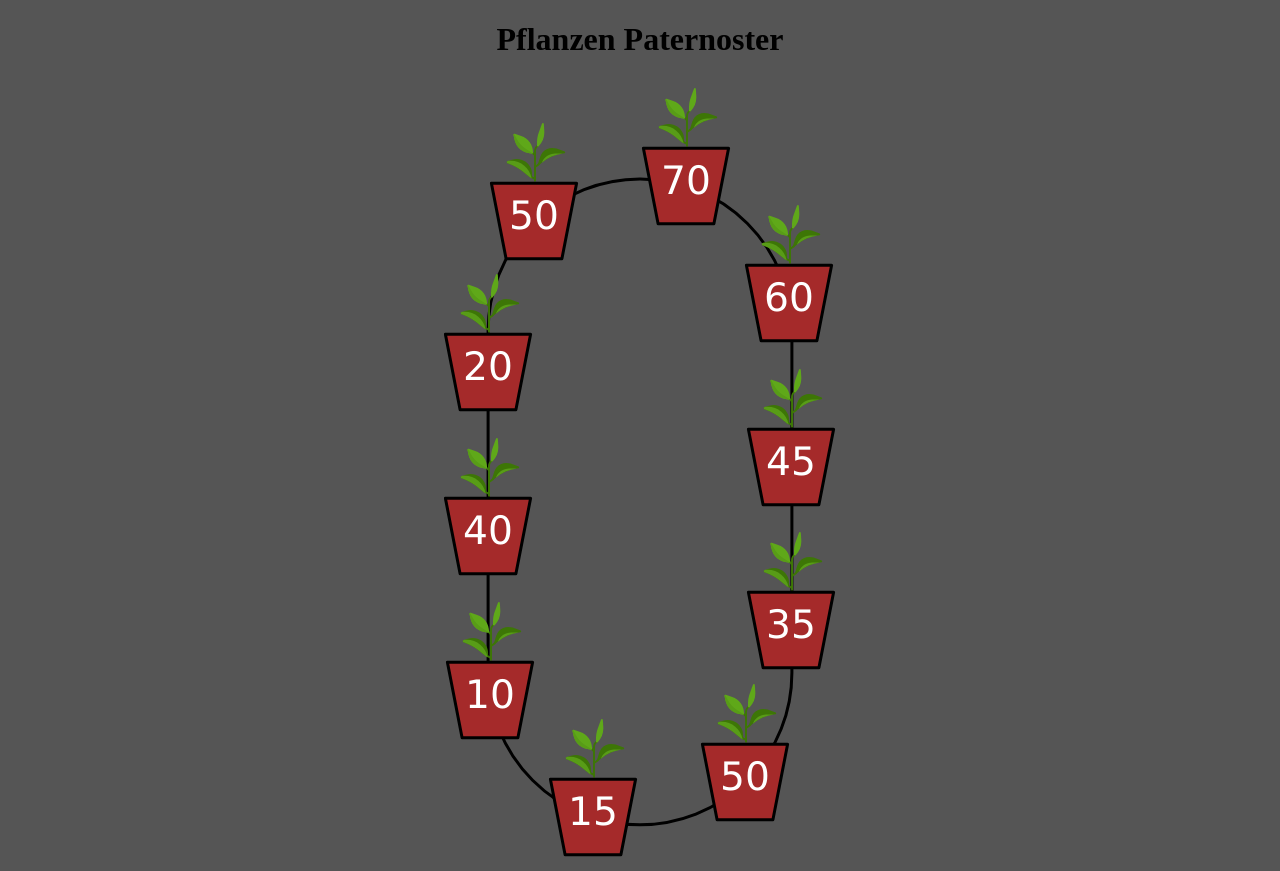
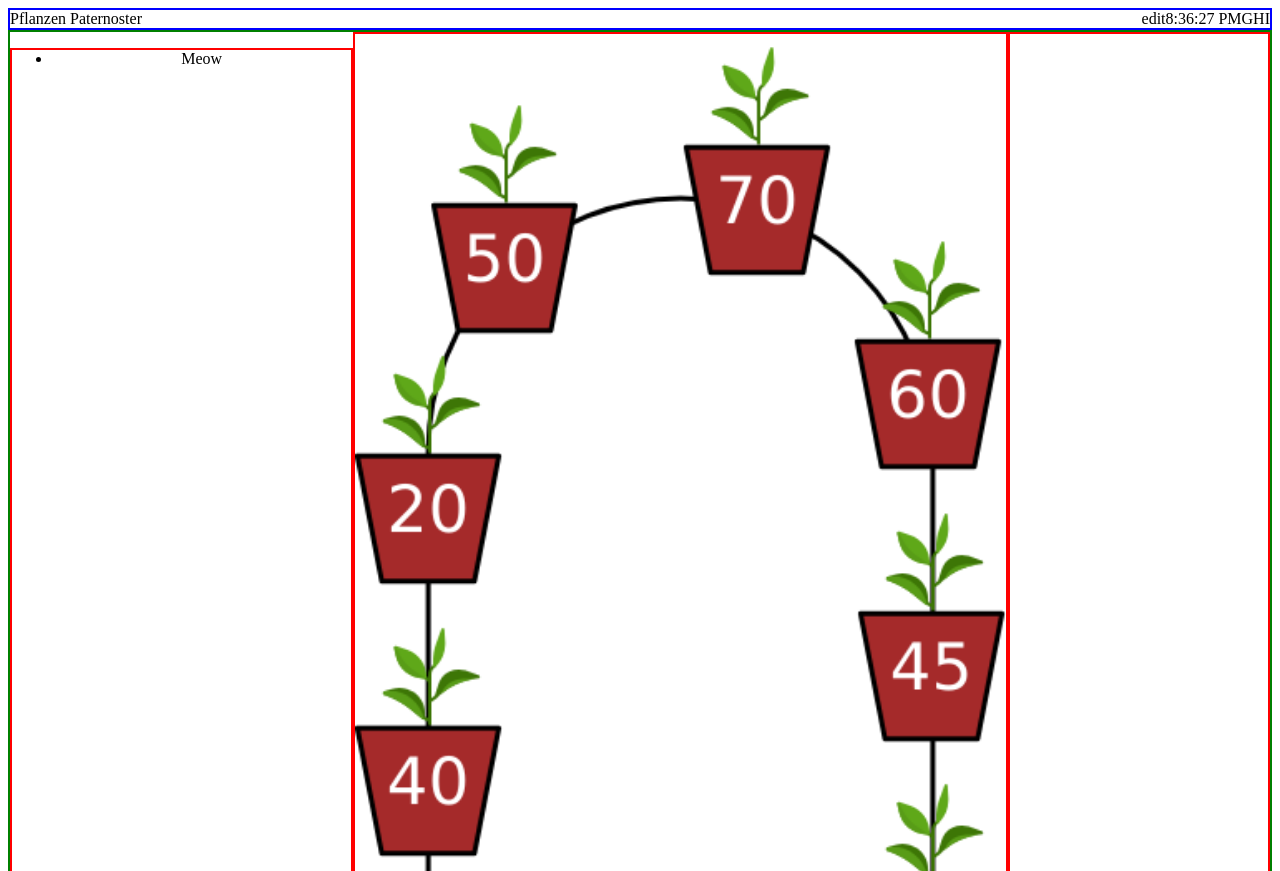
Before and after one commit to Patrick2003/Pflanzen-Paternoster, a website: page index.html in a window 1280 px wide. Shown: the top 871 px of the page. Drawn offline with nearby package versions, Linux system fonts and the light colour scheme.

Commit message:
added layout stuff

```diff
--- a/index.html
+++ b/index.html
@@ -10,13 +10,30 @@
 </head>
 
 <body display="flex">
-    <h1 id="title">
-        Pflanzen Paternoster
-    </h1>
-    <canvas id="paternoster">
-    </canvas>
-    <div>
-        <span id = selected></span>
+
+    <header class="header">
+        <div id="title">
+            Pflanzen Paternoster
+        </div>
+        <div class="buttons">
+            edit
+        </div>
+        <div class="buttons">
+            <span id="datetime"></span>
+        </div>
+        <div class="buttons">
+            GHI
+        </div>
+    </header>
+    <div class="container">
+        <ul class="item">
+            <li>
+                Meow
+            </li>
+        </ul>
+        <canvas class="item" id="paternoster">
+        </canvas>
+        <span class="item" id="selected"></span>
     </div>
     <script src="main.js"></script>
 </body>
--- a/main.css
+++ b/main.css
@@ -1,9 +1,27 @@
 body {
-    background-color: #555;
-    justify-content: center;
+    background-color: #FFF;
+  }
+
+  .container {
+    display: flex;
+    border: 2px solid green;
+    align-items: stretch;
+    align-content: stretch;
+  }
+
+  .item {
     text-align: center;
-}
+    border: 2px solid red;
+    flex-grow: 1;
+  }
 
-#paternoster {
+  .header {
+    display: flex;
+    flex-flow: row wrap;
+    border: 2px solid blue;
+    justify-content: flex-end;
+  }
 
-}
+  #title {
+    margin-right: auto;
+  }
--- a/main.js
+++ b/main.js
@@ -1,6 +1,9 @@
 const paternoster = document.getElementById("paternoster");
 const info = document.getElementById("selected");
 const ctx = paternoster.getContext("2d");
+const dt = new Date();
+
+document.getElementById("datetime").innerHTML = dt.toLocaleTimeString();
 
 let scalefactor = 0;
 
```
